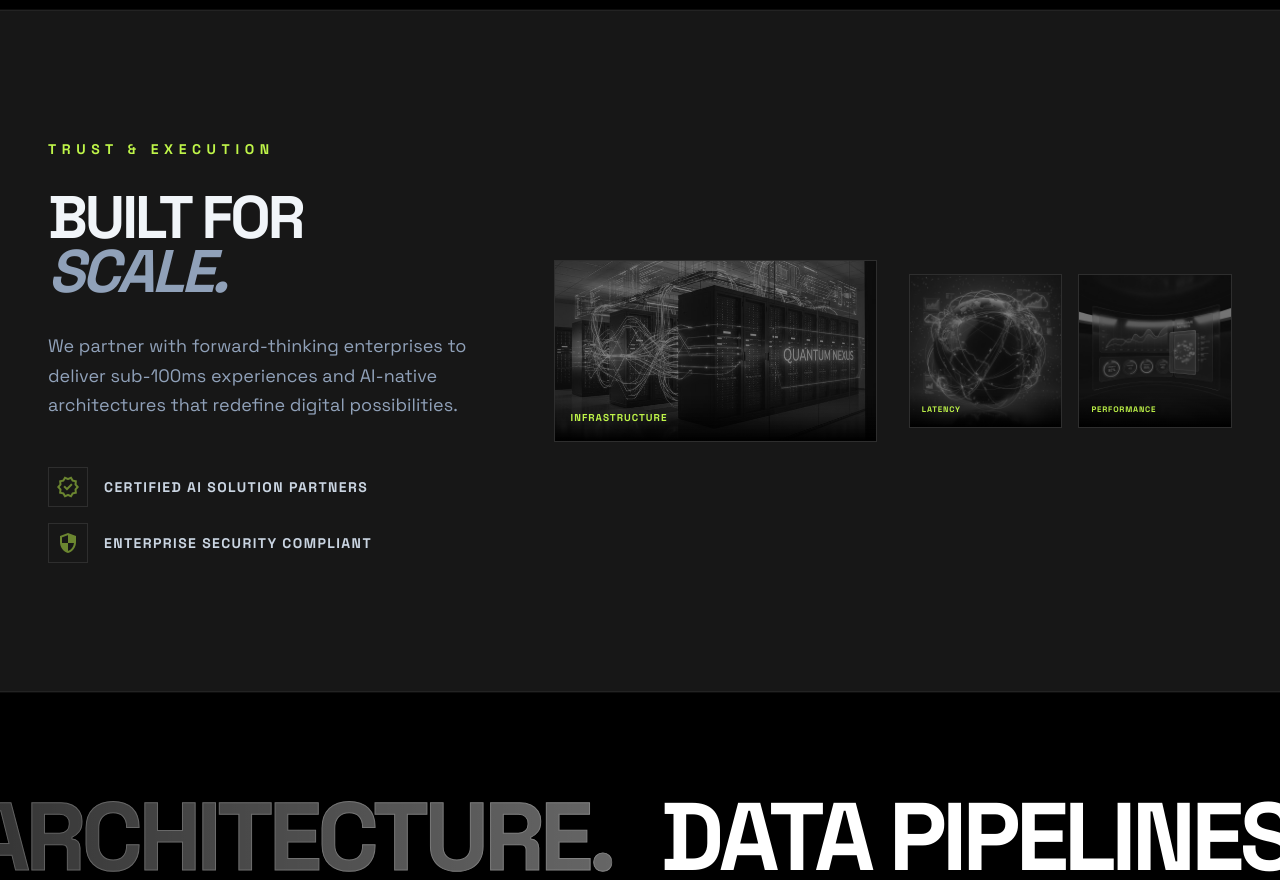
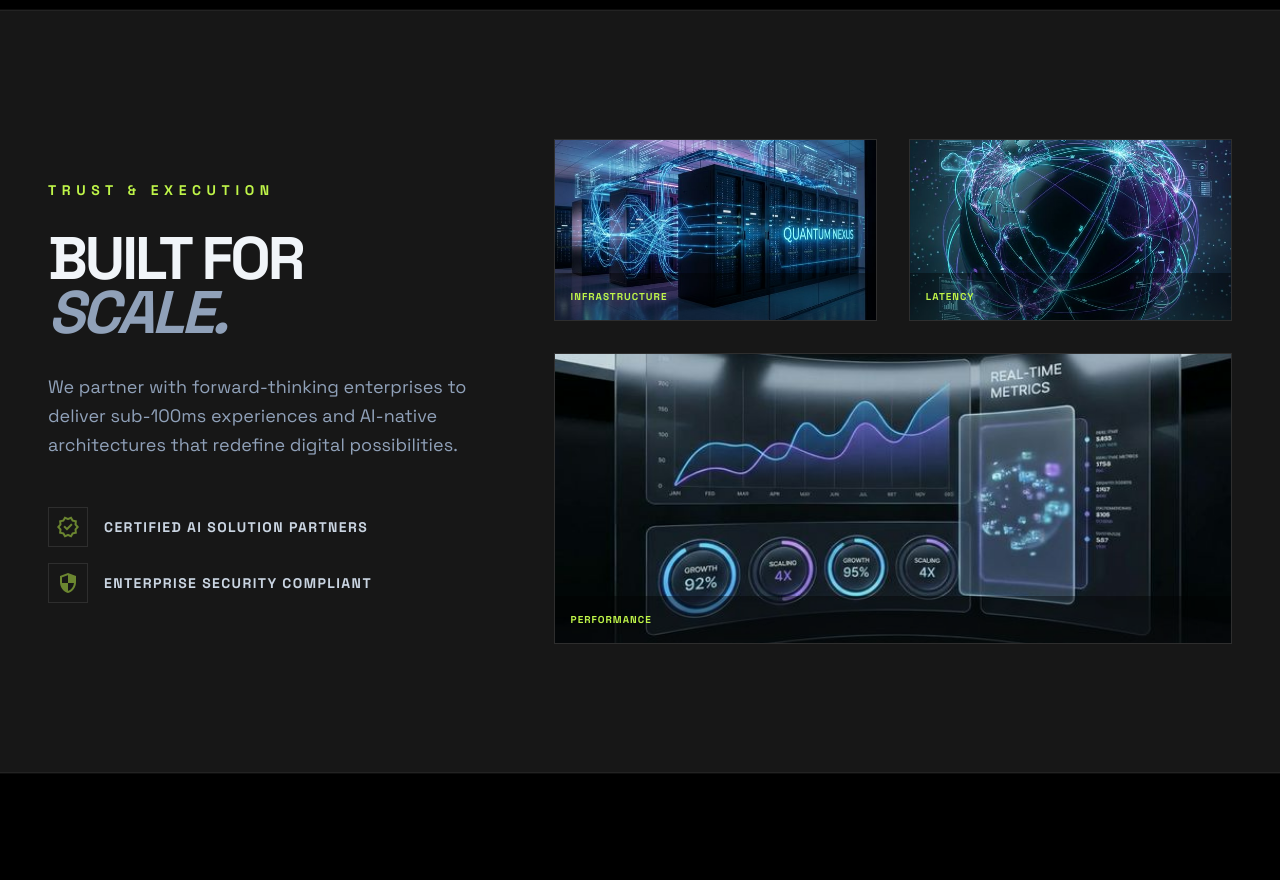
Before and after one commit to 2guysdigital8-eng/2Guys-Digital, a Next.js app: page / in a window 1280 px wide. Shown: the part 1480-2360 px from the top of the page. Built offline with nearby package versions, Linux system fonts and the light colour scheme.

Commit message:
Refactor: Layout adjustments, branding updates, and resume upload functionality
- Reorganized 'Built for Scale' grid on homepage&#10;- Updated Careers form to use primary green branding&#10;- Implemented resume file upload in CareersForm&#10;- Cleaned up redundant headings on Careers page

```diff
--- a/src/app/careers/CareersClient.tsx
+++ b/src/app/careers/CareersClient.tsx
@@ -90,10 +90,6 @@ export default function CareersClient() {
             {/* Application Form Section */}
             <section className="py-32 px-6 md:px-12 bg-black border-t border-white/5">
                 <div className="max-w-4xl mx-auto">
-                    <div className="text-center mb-16">
-                        <h2 className="text-xs font-bold uppercase tracking-[0.4em] mb-4 text-[#bff549]">Join the Mission</h2>
-                        <h3 className="text-4xl md:text-6xl font-black tracking-tighter uppercase text-white">General Application <br /><span className="italic text-[#bff549]">Apply Now</span></h3>
-                    </div>
                     <CareersForm />
                 </div>
             </section>
--- a/src/app/page.tsx
+++ b/src/app/page.tsx
@@ -139,23 +139,21 @@ export default function HomePage() {
               </div>
             </div>
             <div className="md:col-span-3">
-              <div className="grid grid-cols-1 md:grid-cols-2 gap-8 items-center">
+              <div className="grid grid-cols-1 md:grid-cols-2 gap-8">
                 <div className="aspect-video relative overflow-hidden border border-white/10 group">
                   {/* eslint-disable-next-line @next/next/no-img-element */}
-                  <img src="/assets/infrastructure.png" alt="Enterprise Scale" className="w-full h-full object-cover grayscale opacity-50 group-hover:grayscale-0 group-hover:opacity-100 transition-all duration-700" />
-                  <div className="absolute inset-x-0 bottom-0 p-4 bg-gradient-to-t from-black to-transparent text-[10px] font-black uppercase tracking-widest text-[#bff549]">Infrastructure</div>
+                  <img src="/assets/infrastructure.png" alt="Enterprise Scale" className="w-full h-full object-cover transition-all duration-700" />
+                  <div className="absolute inset-x-0 bottom-0 p-4 bg-black/40 text-[10px] font-black uppercase tracking-widest text-[#bff549]">Infrastructure</div>
                 </div>
-                <div className="grid grid-cols-2 gap-4">
-                  <div className="aspect-square relative overflow-hidden border border-white/10 group">
-                    {/* eslint-disable-next-line @next/next/no-img-element */}
-                    <img src="/assets/global-scale.png" alt="Global Network" className="w-full h-full object-cover grayscale opacity-50 group-hover:grayscale-0 group-hover:opacity-100 transition-all duration-700" />
-                    <div className="absolute inset-x-0 bottom-0 p-3 bg-gradient-to-t from-black to-transparent text-[8px] font-black uppercase tracking-widest text-[#bff549]">Latency</div>
-                  </div>
-                  <div className="aspect-square relative overflow-hidden border border-white/10 group">
-                    {/* eslint-disable-next-line @next/next/no-img-element */}
-                    <img src="/assets/performance-dashboard.png" alt="Performance" className="w-full h-full object-cover grayscale opacity-50 group-hover:grayscale-0 group-hover:opacity-100 transition-all duration-700" />
-                    <div className="absolute inset-x-0 bottom-0 p-3 bg-gradient-to-t from-black to-transparent text-[8px] font-black uppercase tracking-widest text-[#bff549]">Performance</div>
-                  </div>
+                <div className="aspect-video relative overflow-hidden border border-white/10 group">
+                  {/* eslint-disable-next-line @next/next/no-img-element */}
+                  <img src="/assets/global-scale.png" alt="Global Network" className="w-full h-full object-cover transition-all duration-700" />
+                  <div className="absolute inset-x-0 bottom-0 p-4 bg-black/40 text-[10px] font-black uppercase tracking-widest text-[#bff549]">Latency</div>
+                </div>
+                <div className="md:col-span-2 aspect-[21/9] relative overflow-hidden border border-white/10 group">
+                  {/* eslint-disable-next-line @next/next/no-img-element */}
+                  <img src="/assets/performance-dashboard.png" alt="Performance" className="w-full h-full object-cover transition-all duration-700" />
+                  <div className="absolute inset-x-0 bottom-0 p-4 bg-black/40 text-[10px] font-black uppercase tracking-widest text-[#bff549]">Performance</div>
                 </div>
               </div>
             </div>
--- a/src/components/CareersForm.tsx
+++ b/src/components/CareersForm.tsx
@@ -12,6 +12,7 @@ export default function CareersForm({
     description = "Share your story with us and let's build something extraordinary together."
 }: CareersFormProps) {
     const [status, setStatus] = useState<'idle' | 'sending' | 'success'>('idle');
+    const [resumeName, setResumeName] = useState<string>('');
 
     const handleSubmit = async (e: React.FormEvent) => {
         e.preventDefault();
@@ -34,7 +35,7 @@ export default function CareersForm({
 
     return (
         <div className="bg-neutral-900 p-12 lg:p-20 relative border border-white/5">
-            <div className="absolute top-4 right-4 bg-[#f8e132] text-black px-4 py-1 font-black text-xl italic skew-x-[-15deg]">
+            <div className="absolute top-4 right-4 bg-[#bff549] text-black px-4 py-1 font-black text-xl italic skew-x-[-15deg]">
                 <span className="inline-block skew-x-[15deg]">C2 Digital</span>
             </div>
 
@@ -49,13 +50,13 @@ export default function CareersForm({
                         required
                         type="text"
                         placeholder="First Name"
-                        className="w-full bg-white/5 border border-white/10 h-16 px-6 text-white focus:border-[#f8e132] outline-none transition-colors"
+                        className="w-full bg-white/5 border border-white/10 h-16 px-6 text-white focus:border-[#bff549] outline-none transition-colors"
                     />
                     <input
                         required
                         type="text"
                         placeholder="Last Name"
-                        className="w-full bg-white/5 border border-white/10 h-16 px-6 text-white focus:border-[#f8e132] outline-none transition-colors"
+                        className="w-full bg-white/5 border border-white/10 h-16 px-6 text-white focus:border-[#bff549] outline-none transition-colors"
                     />
                 </div>
                 <div className="grid grid-cols-1 md:grid-cols-2 gap-6">
@@ -63,13 +64,13 @@ export default function CareersForm({
                         required
                         type="tel"
                         placeholder="Your Phone Number"
-                        className="w-full bg-white/5 border border-white/10 h-16 px-6 text-white focus:border-[#f8e132] outline-none transition-colors"
+                        className="w-full bg-white/5 border border-white/10 h-16 px-6 text-white focus:border-[#bff549] outline-none transition-colors"
                     />
                     <input
                         required
                         type="email"
                         placeholder="Your Email Address"
-                        className="w-full bg-white/5 border border-white/10 h-16 px-6 text-white focus:border-[#f8e132] outline-none transition-colors"
+                        className="w-full bg-white/5 border border-white/10 h-16 px-6 text-white focus:border-[#bff549] outline-none transition-colors"
                     />
                 </div>
                 <div className="grid grid-cols-1 md:grid-cols-2 gap-6">
@@ -77,26 +78,39 @@ export default function CareersForm({
                         required
                         type="url"
                         placeholder="Portfolio / GitHub Link"
-                        className="w-full bg-white/5 border border-white/10 h-16 px-6 text-white focus:border-[#f8e132] outline-none transition-colors"
+                        className="w-full bg-white/5 border border-white/10 h-16 px-6 text-white focus:border-[#bff549] outline-none transition-colors"
                     />
-                    <input
-                        required
-                        type="url"
-                        placeholder="Resume / CV Link"
-                        className="w-full bg-white/5 border border-white/10 h-16 px-6 text-white focus:border-[#f8e132] outline-none transition-colors"
-                    />
+                    <div className="relative group">
+                        <input
+                            required
+                            type="file"
+                            id="resume-upload"
+                            accept=".pdf,.doc,.docx"
+                            onChange={(e) => setResumeName(e.target.files?.[0]?.name || '')}
+                            className="hidden"
+                        />
+                        <label
+                            htmlFor="resume-upload"
+                            className="w-full bg-white/5 border border-white/10 h-16 px-6 flex items-center justify-between text-slate-400 group-hover:border-[#bff549] cursor-pointer transition-colors"
+                        >
+                            <span className="text-sm truncate pr-4">
+                                {resumeName || "Upload Resume / CV (PDF)"}
+                            </span>
+                            <span className="material-symbols-outlined text-[#bff549]">upload_file</span>
+                        </label>
+                    </div>
                 </div>
                 <textarea
                     required
                     placeholder="Tell us more about yourself and your career goals..."
                     rows={6}
-                    className="w-full bg-white/5 border border-white/10 p-6 text-white focus:border-[#f8e132] outline-none transition-colors resize-none"
+                    className="w-full bg-white/5 border border-white/10 p-6 text-white focus:border-[#bff549] outline-none transition-colors resize-none"
                 />
 
                 <button
                     type="submit"
                     disabled={status === 'sending'}
-                    className="w-full bg-[#f8e132] text-black h-16 font-black uppercase tracking-widest italic hover:brightness-105 transition-all text-xl"
+                    className="w-full bg-[#bff549] text-black h-16 font-black uppercase tracking-widest italic hover:brightness-105 transition-all text-xl"
                 >
                     {status === 'sending' ? 'Sending Application...' : 'Submit Application'}
                 </button>
```
